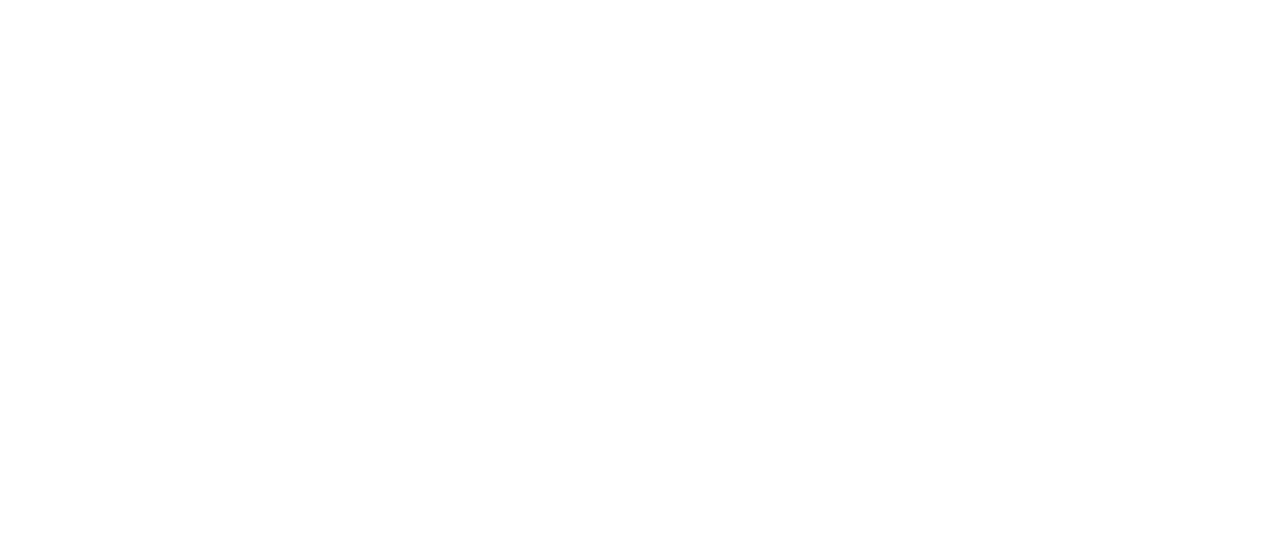
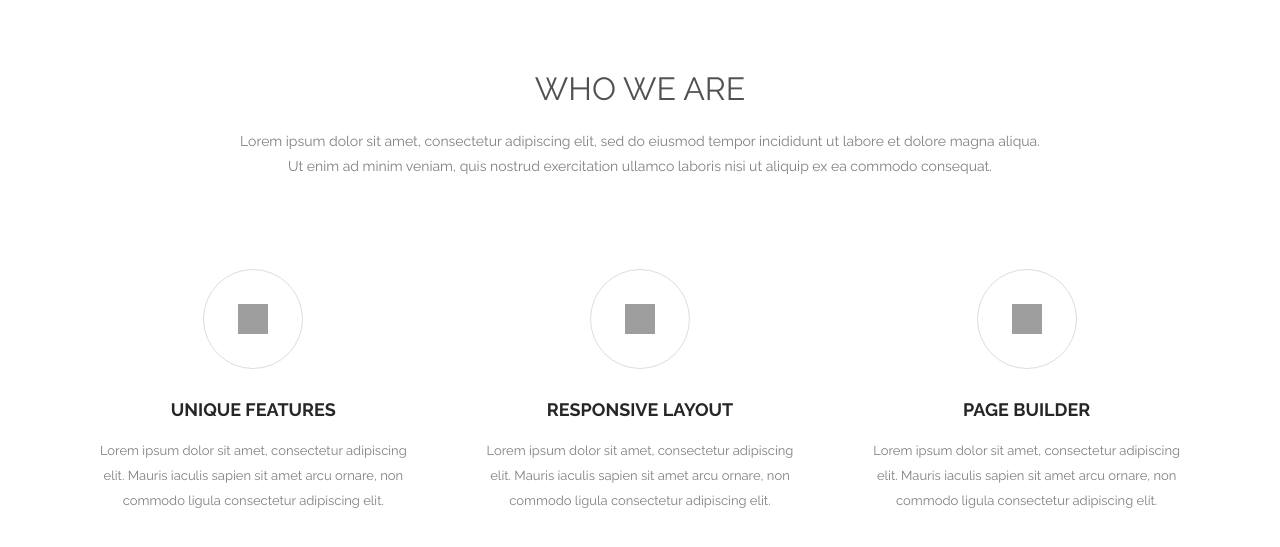
Before and after one commit to boularbahsmail/100wpm-website, a Next.js app: page / in a window 1280 px wide. Shown: the part 749-1296 px from the top of the page. Before the commit the page ends 800 px from the top, so only its background shows below. Built offline with nearby package versions, Linux system fonts and the light colour scheme; grey boxes are pictures that could not be loaded.

Commit message:
About Component :+1: | Config images domains (next.config.js) | Hooks Folder (UseScrollToTop) Removed

```diff
--- /dev/null
+++ b/components/About/data/data.js
@@ -0,0 +1,22 @@
+const data = [
+    {
+        id: 1,
+        icon: "https://img.icons8.com/ios-glyphs/30/a67c52/light.png",
+        title: "UNIQUE FEATURES",
+        description: "Lorem ipsum dolor sit amet, consectetur adipiscing elit. Mauris iaculis sapien sit amet arcu ornare, non commodo ligula consectetur adipiscing elit."
+    },
+    {
+        id: 2,
+        icon: "https://img.icons8.com/material-outlined/24/a67c52/iphone--v2.png",
+        title: "RESPONSIVE LAYOUT",
+        description: "Lorem ipsum dolor sit amet, consectetur adipiscing elit. Mauris iaculis sapien sit amet arcu ornare, non commodo ligula consectetur adipiscing elit."
+    },
+    {
+        id: 3,
+        icon: "https://img.icons8.com/external-becris-lineal-becris/64/a67c52/external-settings-coding-programming-becris-lineal-becris.png",
+        title: "PAGE BUILDER",
+        description: "Lorem ipsum dolor sit amet, consectetur adipiscing elit. Mauris iaculis sapien sit amet arcu ornare, non commodo ligula consectetur adipiscing elit."
+    }
+];
+
+export default data;
--- /dev/null
+++ b/components/About/index.jsx
@@ -0,0 +1,44 @@
+import React from 'react';
+import Image from "next/image";
+import styles from "../../styles/About.module.css";
+
+// Cards
+import cards from "./data/data.js";
+
+const About = () => {
+  return (
+    <div className={styles.About}>
+        <div className={styles.content}>
+            <h1>Who We Are</h1>
+            <p>
+                Lorem ipsum dolor sit amet, consectetur adipiscing elit,
+                sed do eiusmod tempor incididunt ut labore et dolore magna
+                aliqua. Ut enim ad minim veniam, quis nostrud exercitation
+                ullamco laboris nisi ut aliquip ex ea commodo consequat.
+            </p>
+            <div className={styles.Cards}>
+                {
+                    cards ?
+                        cards.map((card, index) =>
+                            <div key={index} className={styles.Card}>
+                                <div className={styles.CardIcon}>
+                                    <Image
+                                        src={card.icon}
+                                        alt="Card-Icon"
+                                        height="30px"
+                                        width="30px"
+                                    />
+                                </div>
+                                <h3>{card.title}</h3>
+                                <p>{card.description}</p>
+                            </div>
+                        )
+                    : null
+                }
+            </div>
+        </div>
+    </div>
+  )
+}
+
+export default About
--- a/next.config.js
+++ b/next.config.js
@@ -1,6 +1,9 @@
 /** @type {import('next').NextConfig} */
 const nextConfig = {
   reactStrictMode: true,
+  images: {
+    domains: ['img.icons8.com']
+  }
 }
 
 module.exports = nextConfig
--- a/pages/index.js
+++ b/pages/index.js
@@ -4,6 +4,7 @@
 // Components
 import Header from '../components/Header';
 import Hero from '../components/Hero';
+import About from '../components/About';
 
 export default function Home() {
   return (
@@ -17,6 +18,7 @@
       <div className={styles.main}>
         <Header />
         <Hero />
+        <About />
       </div>
     </div>
   )
--- /dev/null
+++ b/styles/About.module.css
@@ -0,0 +1,82 @@
+.About {
+    padding: 40px 0;
+}
+
+.About .content {
+    padding: 20px;
+    max-width: 1200px;
+    width: 100%;
+    margin: auto;
+    text-align: center;
+}
+
+.About .content h1 {
+    text-transform: uppercase;
+    font-weight: initial;
+    color: var(--Gray1);
+}
+
+.About .content p {
+    max-width: 800px;
+    width: 100%;
+    margin: auto;
+    line-height: 25px;
+    font-size: 14px;
+    color: var(--Gray);
+}
+
+.About .content .Cards {
+    display: grid;
+    grid-template-columns: 1fr 1fr 1fr;
+    margin-top: 60px;
+}
+
+.About .content .Cards .Card {
+    padding: 20px;
+    margin: 10px;
+}
+
+.About .content .Cards .Card .CardIcon {
+    border: 1px solid var(--Gray2);
+    border-radius: 50%;
+    height: 100px;
+    width: 100px;
+    display: grid;
+    place-items: center;
+    margin: auto;
+    margin-bottom: 30px;
+}
+
+.About .content .Cards .Card h3 {
+    font-size: 18px;
+    color: var(--Dark);
+}
+
+.About .content .Cards .Card p {
+    max-width: unset;
+    font-size: 13px;
+    line-height: 25px;
+    color: var(--Gray);
+}
+
+/* Media Queries */
+@media only screen and (max-width: 1000px) {
+    .About .content .Cards {
+        grid-template-columns: 1fr 1fr;
+    }
+}
+
+@media only screen and (max-width: 750px) {
+    .About {
+        padding: 20px 0;
+    }
+
+    .About .content .Cards {
+        grid-template-columns: 1fr;
+        margin-top: 40px;
+    }
+
+    .About .content .Cards .Card {
+        margin: 10px 0;
+    }
+}
--- a/styles/Hero.module.css
+++ b/styles/Hero.module.css
@@ -60,7 +60,7 @@
 
 @media only screen and (max-width: 600px) {
     .Hero {
-        padding: 5vh 0;
+        padding: 10vh 0;
     }
 
     .Hero .content h1 {
--- a/styles/globals.css
+++ b/styles/globals.css
@@ -21,7 +21,9 @@
   --White: #ffffff;
   --Black: #000000;
   --Dark: #262626;
+  --Gray1: rgb(81, 81, 81);
   --Gray: gray;
+  --Gray2: #dddddd;
   --Light-Gray: #eeeeee;
   --Brown: #a67c52;
 }
```
Also changed, not shown: Hooks/useScrollToTop.js (deleted, +0 -7 lines).
